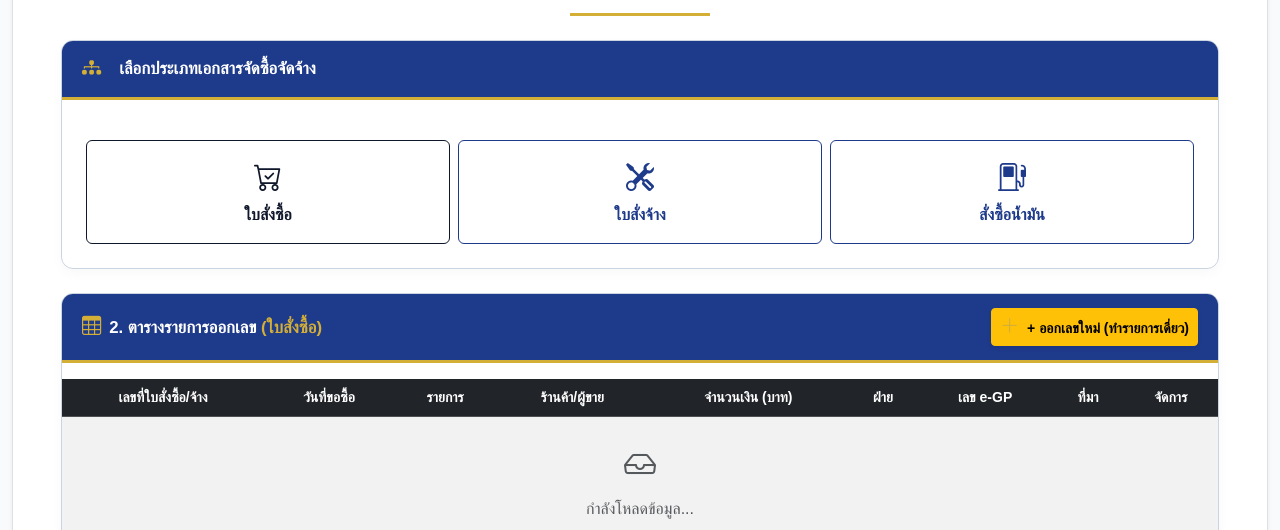
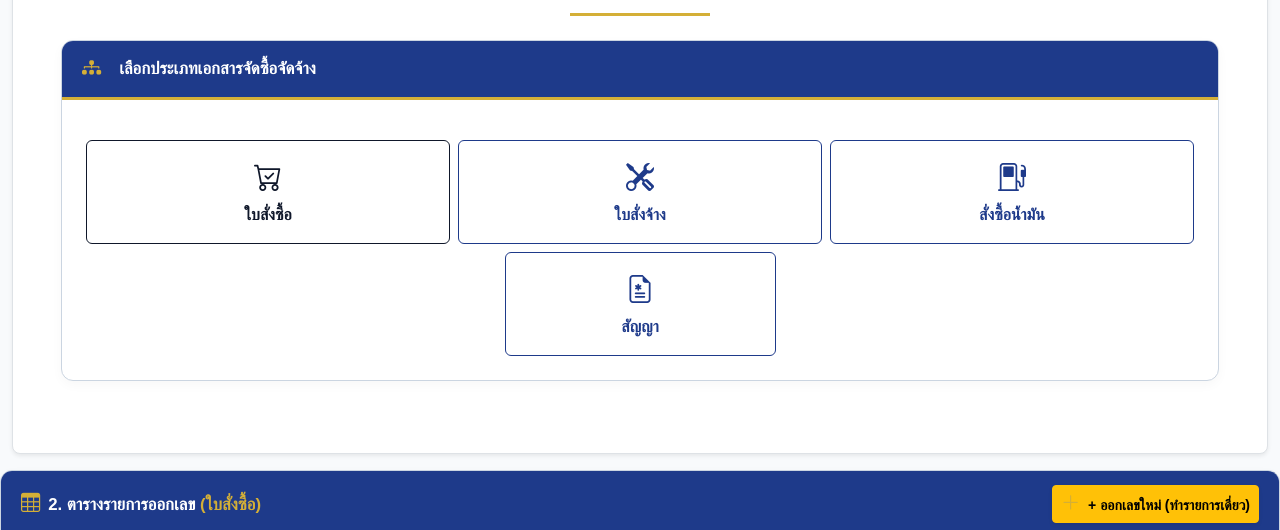
Before and after one commit to witchachaiyakul/kbs-pay-system, a plain HTML site: page public/log-pay.html in a window 1280 px wide. Shown: the part 270-800 px from the top of the page. Drawn offline with nearby package versions, Linux system fonts and the light colour scheme; no server answers; sample sign-in values are in the browser's storage.

Commit message:
27/11/2569

```diff
--- a/public/js/log-pay.js
+++ b/public/js/log-pay.js
@@ -23,7 +23,8 @@ let suppliersCache = [];
 const TYPE_LABEL = {
   po: '(ใบสั่งซื้อ)',
   wo: '(ใบสั่งจ้าง)',
-  fpo: '(สั่งซื้อน้ำมัน)'
+  fpo: '(สั่งซื้อน้ำมัน)',
+  co: '(สัญญา)'
 };
 
 // ============================================================================
@@ -35,6 +36,7 @@ export function normalizeDocType(typeInput) {
   const t = String(typeInput).trim().toLowerCase();
   if (t === 'b' || t === 'wo' || t.includes('จ้าง')) return 'wo';
   if (t === 'c' || t === 'fpo' || t.includes('น้ำมัน')) return 'fpo';
+  if (t === 'd' || t === 'co' || t === 'contract' || t.includes('สัญญา')) return 'co';
   return 'po';
 }
 
--- a/public/log-pay.html
+++ b/public/log-pay.html
@@ -100,6 +100,13 @@
               <strong>สั่งซื้อน้ำมัน</strong>
             </button>
           </div>
+          <div class="col-12 col-md-3">
+            <button type="button" class="btn btn-outline-navy w-100 py-3 nav-po-type" onclick="switchPoTab('co', this); openManualPoModal();">
+              <i class="bi bi-file-earmark-medical fs-3 d-block mb-1"></i>
+              <strong>สัญญา</strong>
+            </button>
+          </div>
+        </div>
         </div>
       </div>
     </div>
@@ -170,6 +177,7 @@
                 <option value="po">ใบสั่งซื้อ</option>
                 <option value="wo">ใบสั่งจ้าง</option>
                 <option value="fpo">ใบสั่งซื้อน้ำมัน</option>
+                <option value="co">สัญญา</option>
               </select>
             </div>
             <div class="col-md-6">
```
